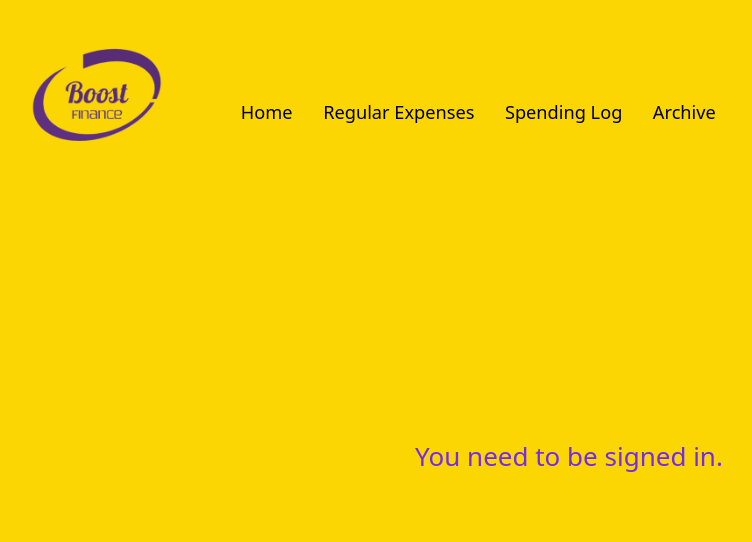
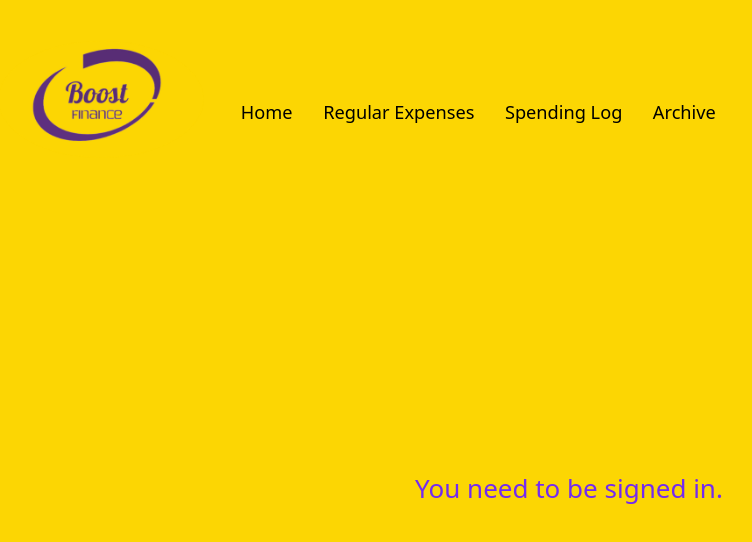
Before and after one commit to LornaRoberts/ctb-react, a React (Create React App) app: page /expenses in a window 1280 px wide. Shown: the top 542 px of the page, without its empty margins (71-823 px from the left). Built offline with nearby package versions, Linux system fonts and the light colour scheme.

Commit message:
padding solved

```diff
--- a/src/components/Expenses/index.css
+++ b/src/components/Expenses/index.css
@@ -4,7 +4,7 @@
   }
 
 .AppPosition{
-  padding-top: 1em;
+  padding-top: 3em;
 
 }
 
--- a/src/components/Spends/index.css
+++ b/src/components/Spends/index.css
@@ -16,6 +16,6 @@
 }
 
 .App{
-  padding-top: 1em;
+  padding-top: 3em;
 
 }
```
Also changed, not shown: 1 other file (tests, documents, lock files or other folders).
